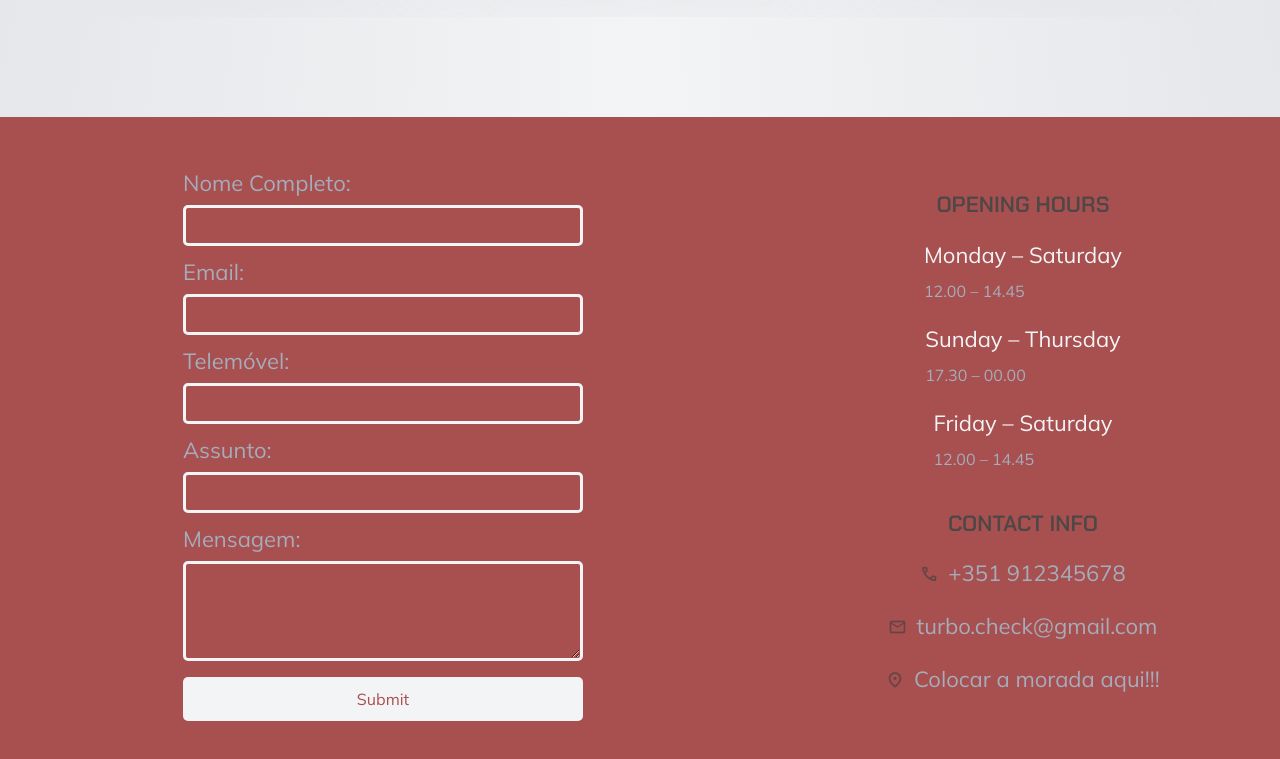
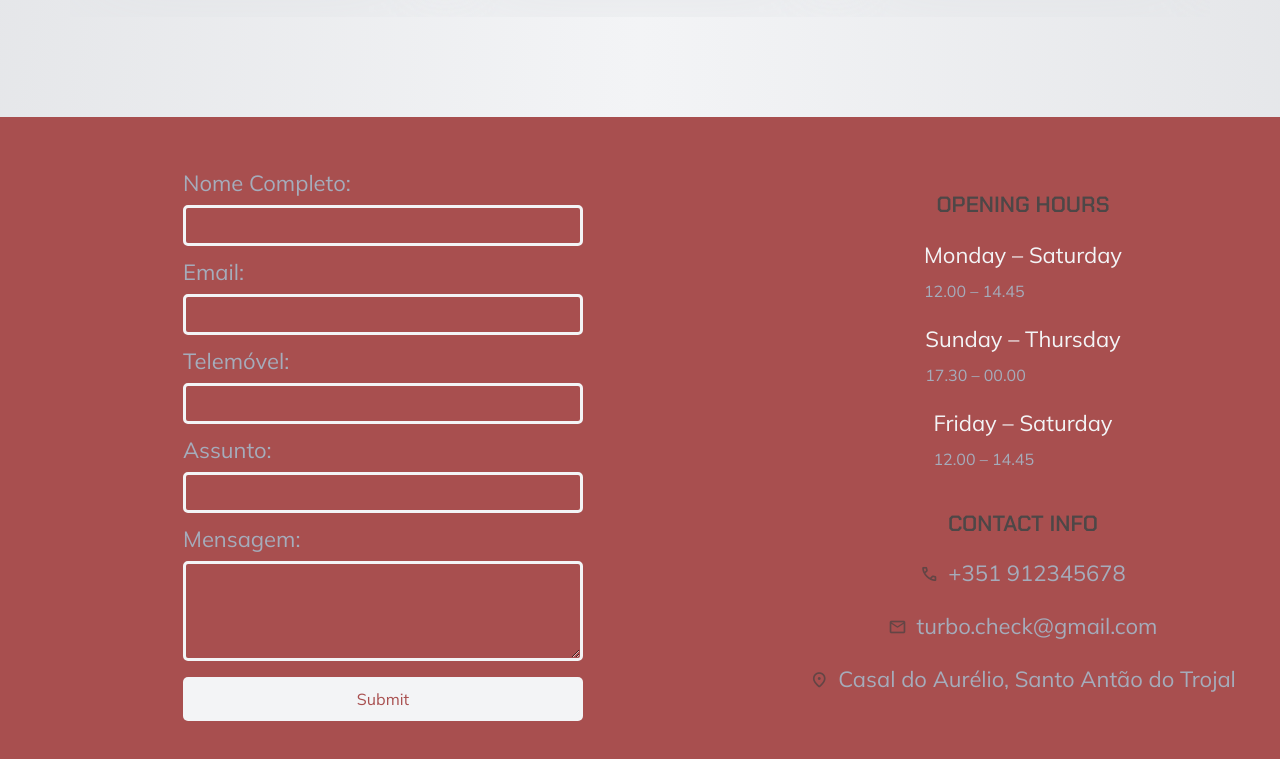
Before and after one commit to quintasmatheus/TurboCheckV2, a plain HTML site: page index.html in a window 1280 px wide. Shown: the part 3335-4094 px from the top of the page. Drawn offline with nearby package versions, Linux system fonts and the light colour scheme.

Commit message:
adding maps location

```diff
--- a/index.html
+++ b/index.html
@@ -478,9 +478,11 @@
           <li>
             <address class="footer-link address">
               <span class="material-symbols-rounded">location_on</span>
+              <a href="https://www.google.com/maps/place//data=!4m2!3m1!1s0xd192d64b5607087:0xc107736507203dba?sa=X&ved=1t:8290&ictx=111" target="_blank">
+                Casal do Aurélio, Santo Antão do Trojal
+              </a>
+            </address>
 
-              <span class="span">Colocar a morada aqui!!!</span>
-            </address>
           </li>
 
         </ul>
```
